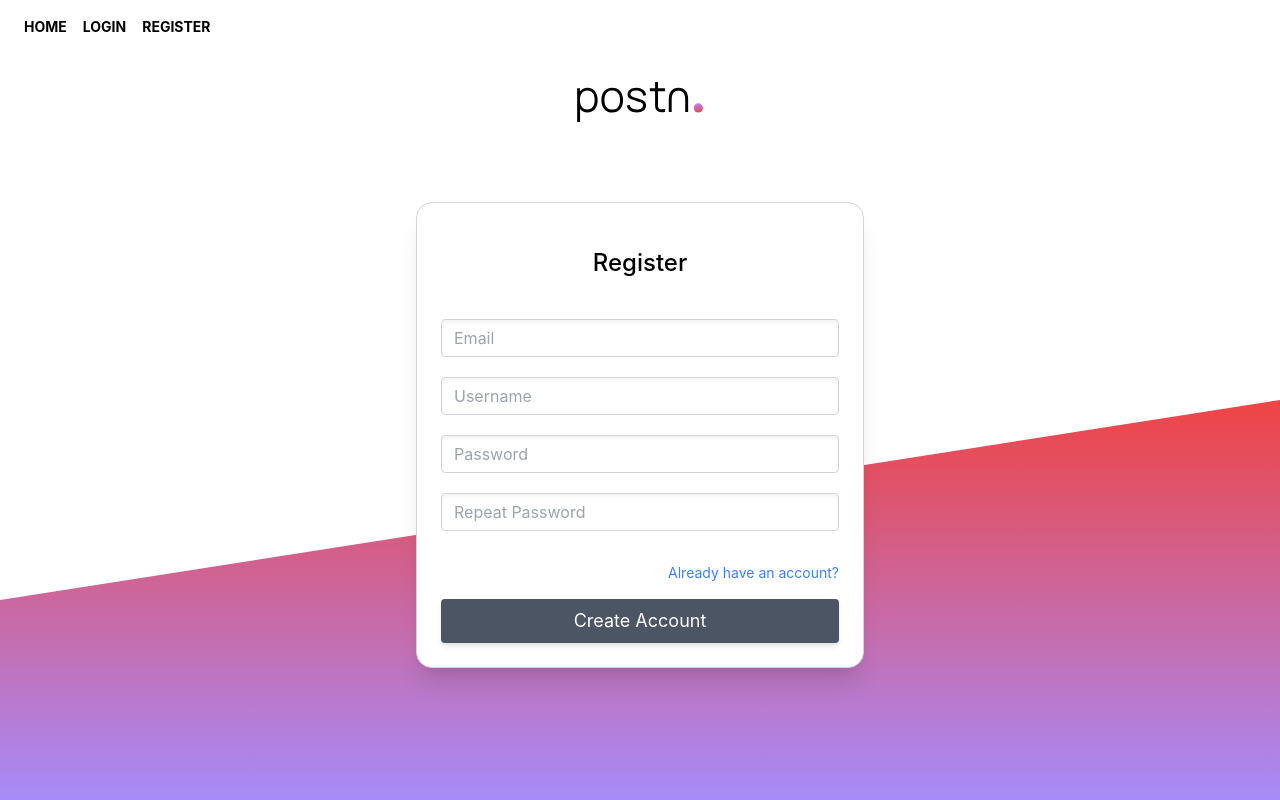
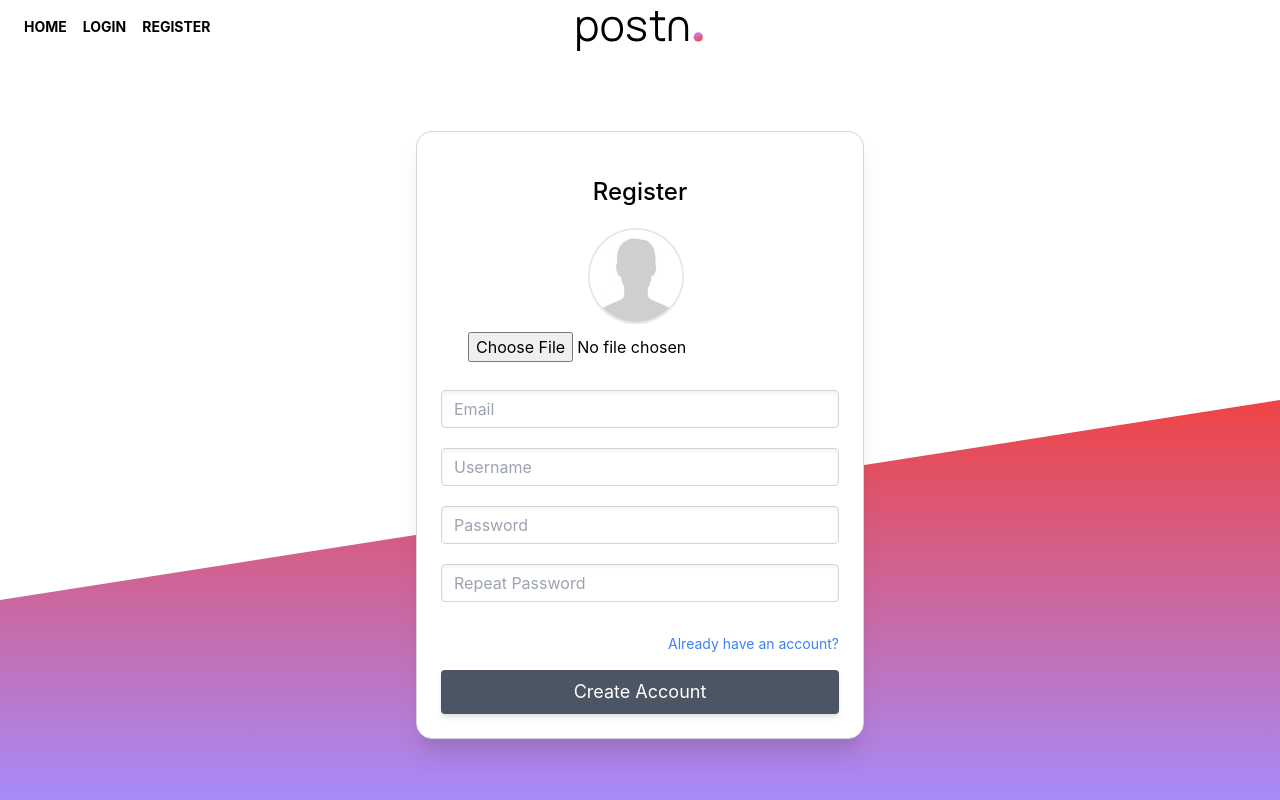
Before and after one commit to JadenBalogh/cosc360-project, a React (Create React App) app in the folder client/: page /register in a window 1280 px wide. Built offline with nearby package versions, Linux system fonts and the light colour scheme.

Commit message:
Update Registration to Include Profile Picture

```diff
--- a/client/src/components/Register.js
+++ b/client/src/components/Register.js
@@ -7,12 +7,13 @@ function Register() {
     const [email, setEmail] = useState('');
     const [password, setPassword] = useState('');
     const [password2, setPassword2] = useState('');
+    const [image, setImage] = useState('');
     const registerURL = `${process.env.REACT_APP_HOST || ''}/accounts/signup`;
 
     const handleSubmit = (event) => {
         event.preventDefault();
         axios
-      .post(registerURL, {email, password, username})
+            .post(registerURL, {email, password, username, image})
             .then((response) => {
                 console.log(response);
             })
@@ -23,15 +24,27 @@ function Register() {
 
     return (
         <>
-      <div className='h-screen w-screen sm:bg-gradient-to-t from-purple-400 via-red-500 to-red-500 absolute bottom-0'
+            <div
+                className='h-screen w-screen sm:bg-gradient-to-t from-purple-400 via-red-500 to-red-500 absolute bottom-0'
                 style={{clipPath: 'polygon(0 75%, 100% 50%, 100% 100%, 0 100%'}}/>
             <div className='h-screen w-screen bg-gradient-to-t from-purple-400 via-red-500 to-red-500 absolute bottom-0'
                  style={{clipPath: 'polygon(0 90%, 100% 80%, 100% 100%, 0 100%)'}}/>
             <div className='min-h-screen flex flex-col justify-center items-center relative -mt-20'>
                 <img className='h-10 sm:mb-20' src={'logo.svg'} alt='Logo'/>
-        <div className='container max-w-md sm:bg-white sm:border border-gray-300 sm:rounded-2xl sm:shadow-xl p-6'>
+                <div
+                    className='container max-w-md sm:bg-white sm:border border-gray-300 sm:rounded-2xl sm:shadow-xl p-6'>
                     <h2 className='text-2xl font-medium text-black text-center py-5'>Register</h2>
                     <form className='flex flex-col' onSubmit={handleSubmit}>
+                        <div className='flex flex-col justify-center items-center'>
+                            <img className='inline object-cover w-24 h-24 mr-2 rounded-full border-2'
+                                 src={'no-profile-image.jpg'} alt='Logo'/>
+                            {/*<input type='file' id='image' name='image' className="hidden"/>*/}
+                            <div
+                                className="bg-grey-light hover:bg-grey text-grey-darkest font-bold py-2 px-4 rounded inline-flex items-center">
+                                <input type='file' id='image' name='image'
+                                       onChange={(event) => setImage(event.target.value)}/>
+                            </div>
+                        </div>
                         <input
                             type='email'
                             id='email'
@@ -65,7 +78,8 @@ function Register() {
                             className='shadow-inner appearance-none border border-gray-300 rounded w-full py-2 px-3 text-black leading-tight focus:outline-none focus:ring mt-5'
                         />
                         <div className="flex flex-wrap justify-end mt-8">
-              <Link to='/login' className='text-sm font-normal text-blue-500 hover:text-blue-700 hover:underline'>
+                            <Link to='/login'
+                                  className='text-sm font-normal text-blue-500 hover:text-blue-700 hover:underline'>
                                 Already have an account?
                             </Link>
                         </div>
```
Also changed, not shown: client/public/no-profile-image.jpg (added), 1 other file (tests, documents, lock files or other folders). Lines whose indentation alone changed are shown as unchanged.
